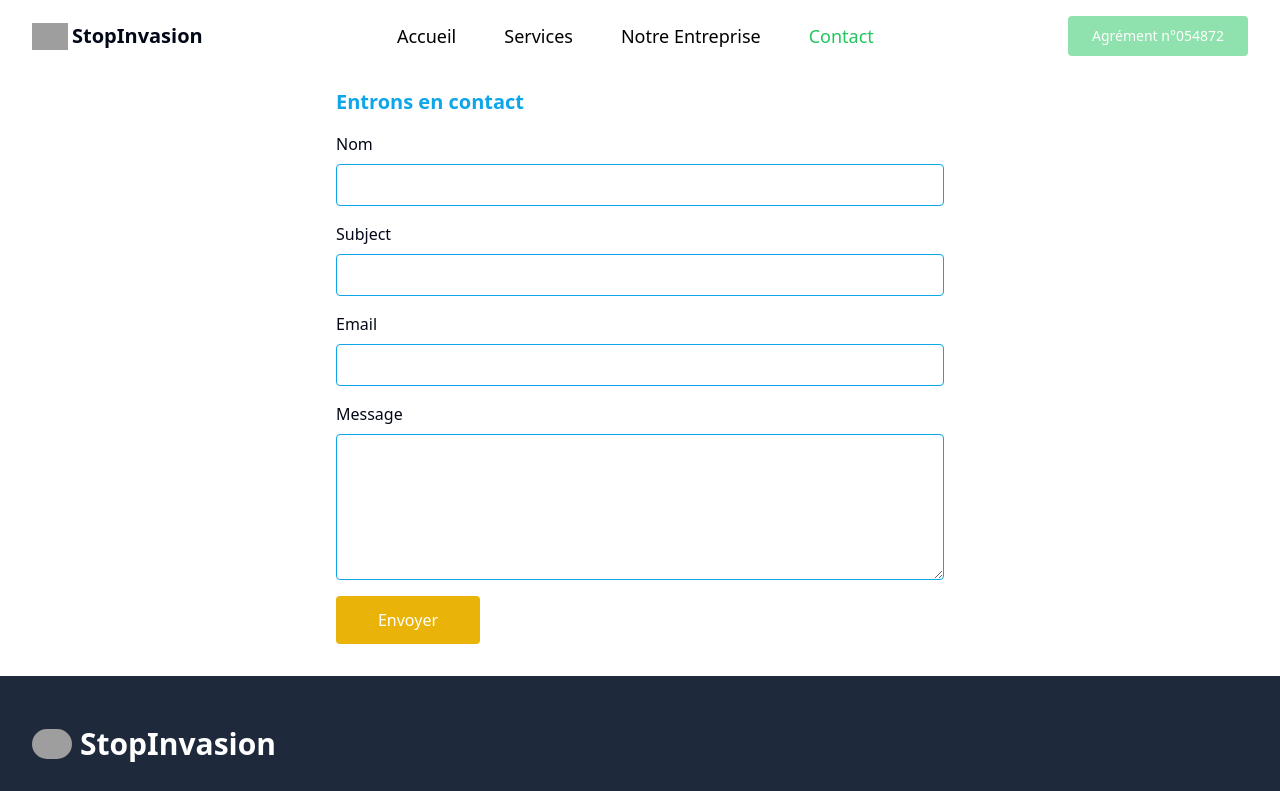
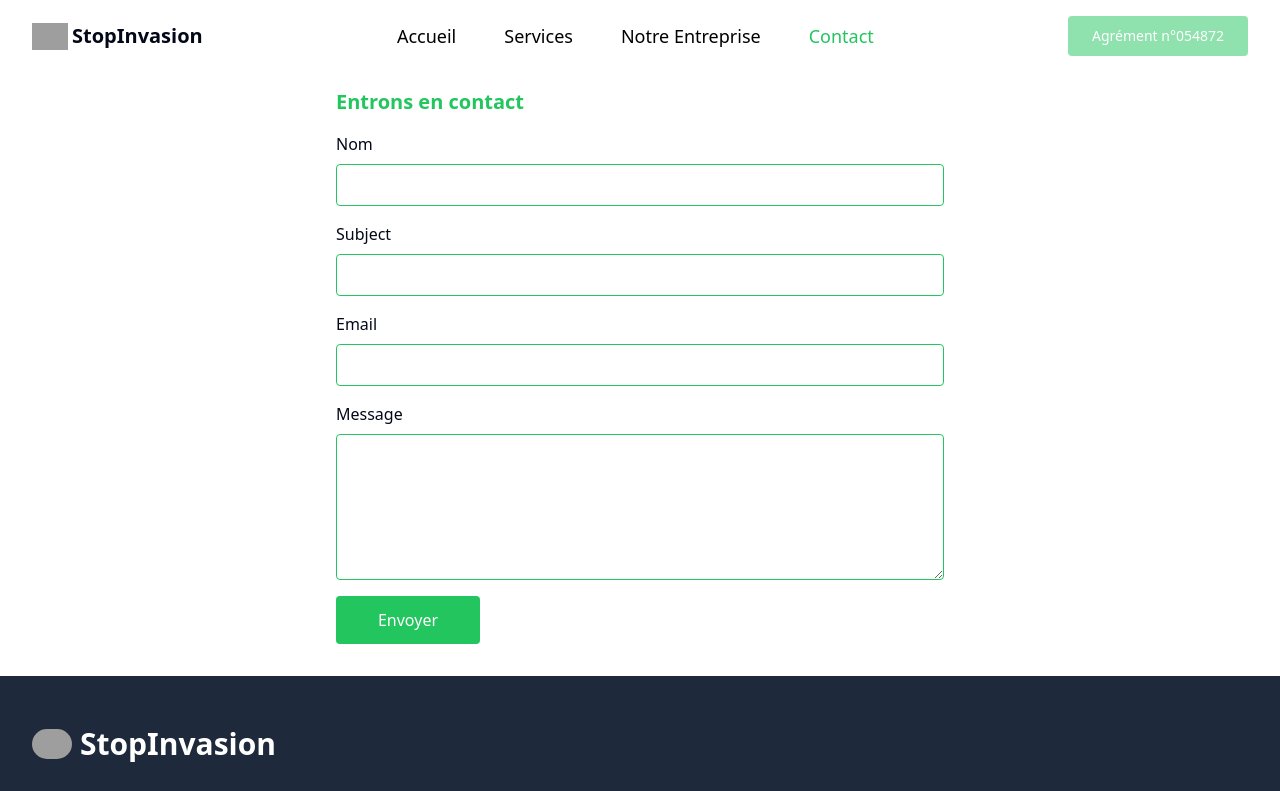
Before and after one commit to FaridAmimri/stopinvasion, a React (Vite) app: page /contact in a window 1280 px wide. Shown: the top 791 px of the page. Built offline with nearby package versions, Linux system fonts and the light colour scheme; grey boxes are pictures that could not be loaded.

Commit message:
update colour

```diff
--- a/src/components/Form.tsx
+++ b/src/components/Form.tsx
@@ -57,7 +57,7 @@ const Form = () => {
 
   return (
     <div className='md:w-2/4'>
-      <h1 className='text-xl font-bold pb-4 text-sky-500'>
+      <h1 className='text-xl font-bold pb-4 text-green-500'>
         Entrons en contact
       </h1>
       <form className='flex flex-col gap-4' onSubmit={handleSubmit}>
@@ -68,7 +68,7 @@ const Form = () => {
             name='name'
             value={formState.name}
             onChange={handleInput}
-            className='p-2 border border-sky-500  rounded-sm focus:border-yellow-500 outline-none'
+            className='p-2 border border-green-500  rounded-sm focus:border-red-500 outline-none'
           />
         </div>
         <div className='flex flex-col gap-2'>
@@ -78,7 +78,7 @@ const Form = () => {
             name='subject'
             value={formState.subject}
             onChange={handleInput}
-            className='p-2 border border-sky-500 rounded-sm focus:border-yellow-500 outline-none'
+            className='p-2 border border-green-500 rounded-sm focus:border-red-500 outline-none'
           />
         </div>
         <div className='flex flex-col gap-2'>
@@ -88,7 +88,7 @@ const Form = () => {
             name='email'
             value={formState.email}
             onChange={handleInput}
-            className='p-2 border border-sky-500 rounded-sm focus:border-yellow-500 outline-none'
+            className='p-2 border border-green-500 rounded-sm focus:border-red-500 outline-none'
           />
         </div>
         <div className='flex flex-col gap-2'>
@@ -98,13 +98,13 @@ const Form = () => {
             name='message'
             value={formState.message}
             onChange={handleInput}
-            className='border border-sky-500 rounded-sm focus:border-yellow-500 outline-none'
+            className='border border-green-500 rounded-sm focus:border-red-500 outline-none'
           />
         </div>
         <div className=''>
           <button
             type='submit'
-            className='w-36 bg-yellow-500 rounded p-3 text-white'
+            className='w-36 bg-green-500 hover:bg-red-400 rounded p-3 text-white'
           >
             Envoyer
           </button>
```
